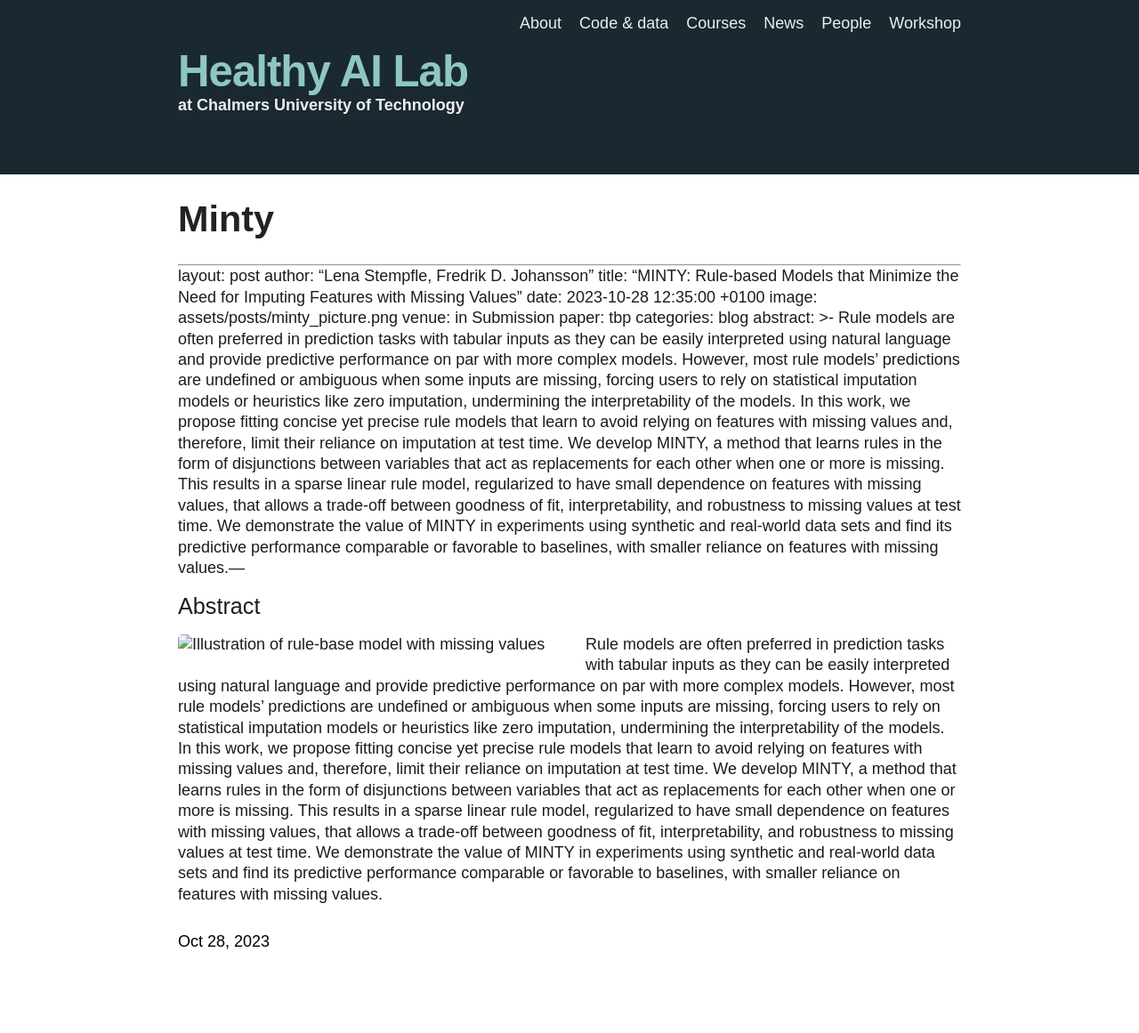
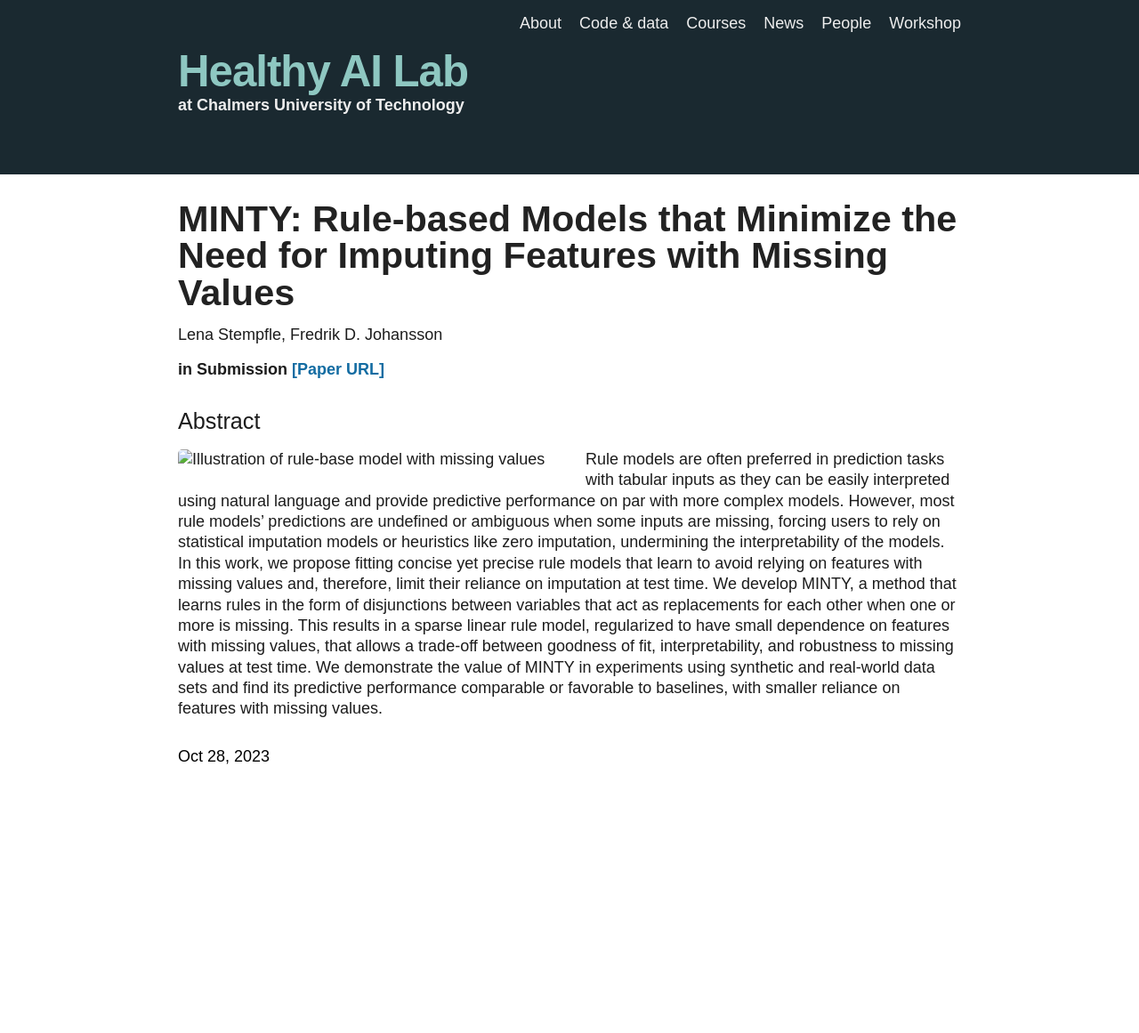
Before and after one commit to Healthy-AI/healthy-ai.github.io, a Jekyll site: the page built from _posts/2023-10-28-minty.markdown, in a window 1280 px wide. Shown: the whole page at 89% size. Built offline with Jekyll 4.4.1, drawn with Linux system fonts in a browser that asks for light colours; our own code applies the rules of GitHub Pages for plain Markdown files; after the commit the page ends 952 px from its top, so only the background shows below that.

Commit message:
Update 2023-10-28-minty.markdown

```diff
--- a/_posts/2023-10-28-minty.markdown
+++ b/_posts/2023-10-28-minty.markdown
@@ -8,7 +8,7 @@ venue: in Submission
 paper: tbp
 categories: blog
 abstract: >-
-Rule models are often preferred in prediction tasks with tabular inputs as they can be easily interpreted using natural language and provide predictive performance on par with more complex models. However, most rule models’ predictions are undefined or ambiguous when some inputs are missing, forcing users to rely on statistical imputation models or heuristics like zero imputation, undermining the interpretability of the models. In this work, we propose fitting concise yet precise rule models that learn to avoid relying on features with missing values and, therefore, limit their reliance on imputation at test time. We develop MINTY, a method that learns rules in the form of disjunctions between variables that act as replacements for each other when one or more is missing. This results in a sparse linear rule model, regularized to have small dependence on features with missing values, that allows a trade-off between goodness of fit, interpretability, and robustness to missing values at test time. We demonstrate the value of MINTY in experiments using synthetic and real-world data sets and find its predictive performance comparable or favorable to baselines, with smaller reliance on features with missing values.---
+---
 
 ### Abstract
 
```
